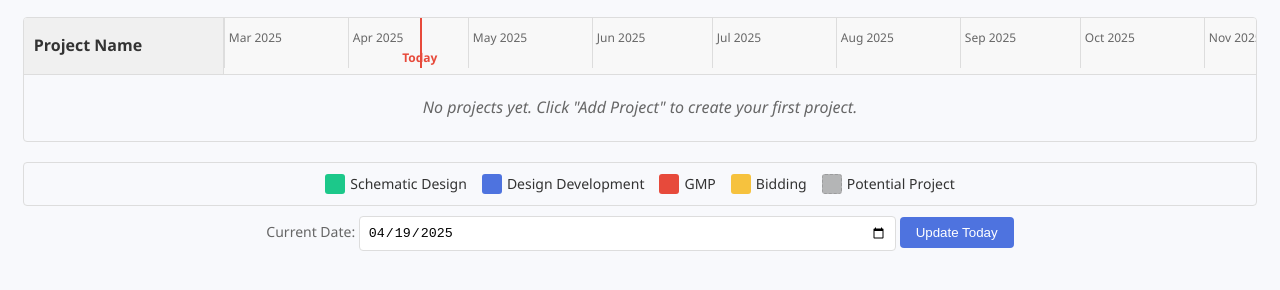
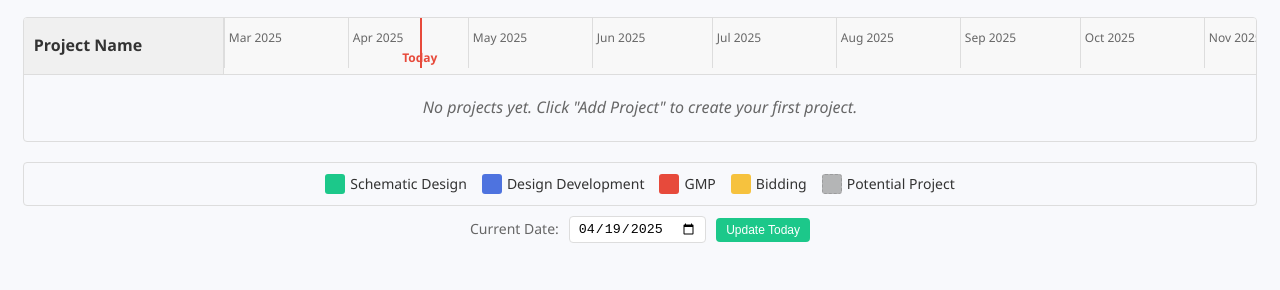
Before and after one commit to Jmk125/Pre-con-Dates, a plain HTML site: page index.html in a window 1280 px wide. Shown: the part 144-434 px from the top of the page. Drawn offline with nearby package versions, Linux system fonts and the light colour scheme.

Commit message:
Update styles.css

```diff
--- a/styles.css
+++ b/styles.css
@@ -183,6 +183,7 @@ button:hover {
     user-select: none;
     z-index: 1;
     touch-action: none; /* Important for dragging to work */
+    box-sizing: border-box; /* Include border in width/height */
 }
 
 .activity-bar.sd {
@@ -351,6 +352,33 @@ input[type="date"] {
     width: calc(50% - 80px);
 }
 
+/* Current date input styling */
+.current-date-display {
+    margin: 10px auto;
+    text-align: center;
+    font-size: 14px;
+    color: #666;
+    display: flex;
+    justify-content: center;
+    align-items: center;
+    gap: 10px;
+}
+
+.current-date-display input[type="date"] {
+    width: auto;
+    padding: 4px 8px;
+}
+
+#update-today {
+    font-size: 12px;
+    padding: 5px 10px;
+    background-color: #1cc88a;
+}
+
+#update-today:hover {
+    background-color: #169e6c;
+}
+
 /* Checkbox styling */
 .checkbox-group input[type="checkbox"] {
     width: auto;
@@ -437,14 +465,6 @@ input[type="date"] {
     border: 1px dashed rgba(0, 0, 0, 0.3);
 }
 
-/* Current date display */
-.current-date-display {
-    margin: 10px auto;
-    text-align: center;
-    font-size: 14px;
-    color: #666;
-}
-
 /* Empty state message */
 .empty-message {
     padding: 20px;
```
